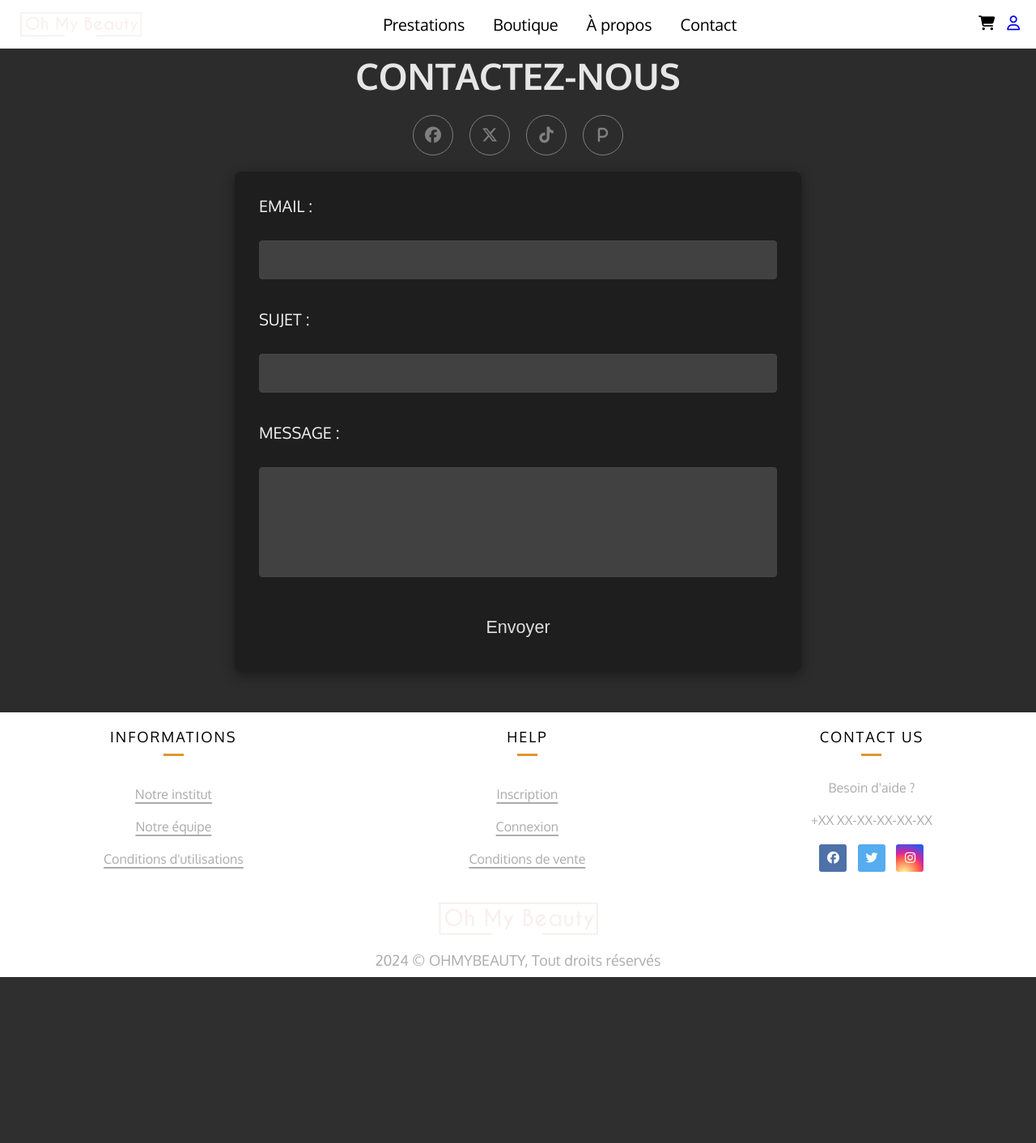
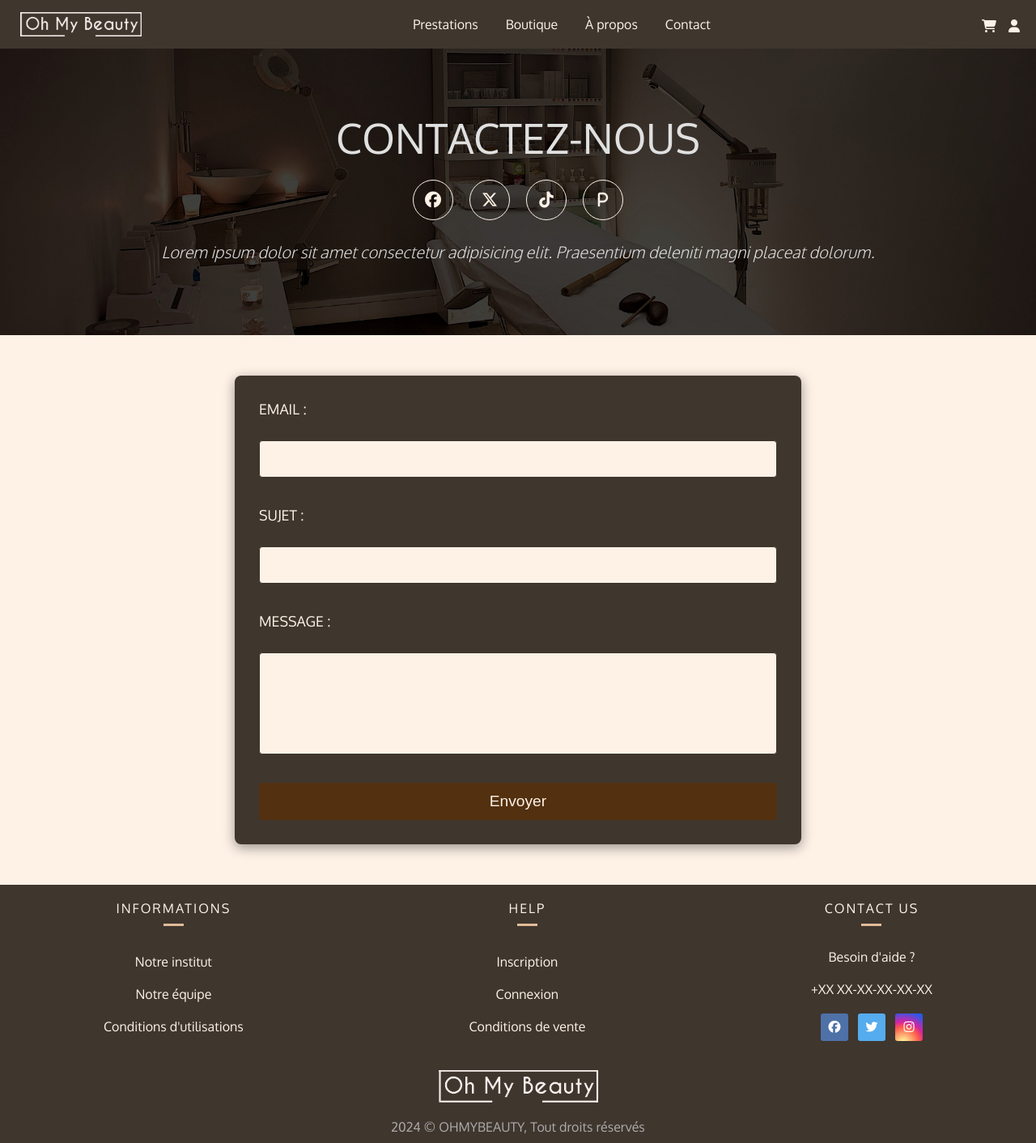
Before and after one commit to BOTnabil/OhMyBeauty, a PHP site: page /view/vueContact.php in a window 1280 px wide. Shown: the whole page at 81% size. Before the commit the page ends 1207 px from the top, so only its background shows below. Run offline with PHP 8.4, Linux system fonts and the light colour scheme; some libraries are stand-ins or nearby versions.

Commit message:
page contact et a propos fini

```diff
--- a/controller/PanierController.php
+++ b/controller/PanierController.php
@@ -53,7 +53,6 @@
                 $_SESSION['products'][] = $produit;
             }
 
-            $_SESSION['MAJpanier'] = "Article ajouté";
         }
         header("Location:index.php?action=voirArticle&id_article=". $id_produit);
 
--- a/public/css/style.css
+++ b/public/css/style.css
@@ -20,11 +20,7 @@
     box-sizing: border-box;
 }
 
-html {
-    font-size: 18px;
-    height: 100%;
-}
-
+a {text-decoration: none;}
 
  /*=================================================================
 ========================= HEADER ================================
@@ -42,13 +38,34 @@
 header {
     z-index: 2;
     display: flex;
-    background-size: cover;
-    top: 0;
-    left: 0;
+    background-color: var(--marron);
     width: 100%;
     height: 60px;
-    padding: 0;
     position: sticky;
+    top: 0;
+}
+
+header button {
+    background: none;
+    border: none;
+    cursor: pointer;
+    font-size: 1em;
+    margin-top: 4px;
+    color: var(--bcreme);
+}
+
+header button:hover{
+    color: var(--beige);
+    transition: all 0.2s;
+}
+
+header li{
+    border-top: 1px solid;
+    border-bottom: 1px solid;
+    border-color: var(--bcreme);
+    padding: 10px;
+    text-align: center;
+    list-style-type: none
 }
 
 .logoNav{
@@ -63,21 +80,22 @@
 nav{
     margin-top: 15px;
     margin: auto;
-    font-size:  20PX;
 }
 
 nav a{
     margin-right: 15px;
     margin-left: 15px;
     transition: all 0.2s;
-color: var(--blanc);
-        text-decoration: none;
-        font-family: var(--oxygen);
-
 }
 
-nav a:hover{
-    color: var(--or);
+header a{
+    font-family: var(--oxygen);
+    color: var(--bcreme);
+}
+
+header a:hover{
+    color: var(--beige);
+    transition: all 0.2s;
 }
 
 .user{
@@ -266,19 +316,18 @@
 
 .logos-contact {
     display: flex;
-    color: grey;
     font-size: 20px;
     height: 50px;
     width: 50px;
     flex-direction: row;
     justify-content: center;
     align-items: center;
-    border: 1px grey solid;
+    border: 1px var(--bcreme) solid;
     border-radius: 50%;
 }
 
 .logos-contact a {
-    color: var(--blanc);
+    color: var(--bcreme);
     display: flex;
     text-decoration: none;
     align-items: center;
@@ -664,27 +680,20 @@
 
 .wrapperContact {
     font-family: var(--oxygen);
-    background-color: #2c2c2c;
+    background-color: var(--bcreme);
     color: #e0e0e0;
     justify-content: center;
     align-items: center;
-    min-height: 100vh;
     box-sizing: border-box;
     padding-bottom: 50px;
 }
 
-.wrapperContact h1 {
-    padding-top: 5px;
-    font-size: 2.5em;
-    color: #e6e6e6;
-    text-align: center;
-}
-
 /* Conteneur du formulaire */
 .wrapperContact form {
-    background-color: #1e1e1e;
+    background-color: var(--marron);
     margin-left: auto;
     margin-right: auto;
+    margin-top: 50px;
     border-radius: 8px;
     padding: 30px;
     box-shadow: 0 4px 15px rgba(0, 0, 0, 0.4);
@@ -695,7 +704,7 @@
 /* Labels */
 .wrapperContact label {
     font-size: 1.1em;
-    color: #f2f2f2;
+    color: var(--bcreme);
     display: block;
     margin-bottom: 8px;
 }
@@ -707,10 +716,10 @@
     width: 100%;
     padding: 12px;
     margin-bottom: 15px;
-    border: 1px solid #444;
+    border: 1px solid var(--marron);
     border-radius: 4px;
-    background-color: #414141;
-    color: #f2f2f2;
+    background-color: var(--bcreme);
+    color: var(--marron);
     font-size: 1em;
     box-sizing: border-box;
     font-family: var(--oxygen);
@@ -720,14 +729,14 @@
 .wrapperContact input[type="text"]:focus,
 .wrapperContact input[type="email"]:focus,
 .wrapperContact textarea:focus {
-    border-color: #d8d8d8;
+    border-color: var(--brun);
     outline: none;
 }
 
 /* Bouton de soumission */
 .wrapperContact input[type="submit"] {
-    background-color: var(--crimson);
-    color: var(--blanc);
+    background-color: var(--brun);
+    color: var(--bcreme);
     padding: 12px 20px;
     border: none;
     border-radius: 4px;
@@ -790,71 +799,6 @@
     background-color: var(var(--crimson));
 }
 
-/* PANIER HEADER */
-.header-cart-toggle {
-    position: relative;
-    display: inline-block;
-    margin-top: 20px;
-    margin-right: 15px;
-    z-index: 1000;
-}
-
-.header-cart-toggle i{
-    color: var(--blanc);
-}
-
-.header-cart-toggle i:hover{
-    color: var(--or);
-}
-
-#cartContainer {
-    position: absolute;
-    top: 60px;
-    right: 0;
-    background-color: var(--blanc);
-    width: 100%;
-    z-index: 100;
-    padding: 20px;
-    display: none;
-}
-
-#cartContainer h2 {
-    font-size: 18px;
-    margin-bottom: 10px;
-}
-
-.cart-summary {
-    margin-top: 10px;
-}
-
-.btn-gerer-panier {
-    display: block;
-    text-align: center;
-    padding: 10px;
-    background-color: var(--crimson);
-    color: var(--blanc);
-    text-decoration: none;
-    margin-top: 10px;
-}
-
-.cart-count {
-    background-color: rgb(253, 67, 67);
-    color: var(--blanc);
-    border-radius: 50%;
-    padding: 2px 6px;
-    font-size: 12px;
-    position: absolute;
-    top: -10px;
-    right: -8px;
-}
-
-#toggleCartBtn {
-    background: none;
-    border: none;
-    cursor: pointer;
-    font-size: 1em;
-    padding: 0;
-}
 
 /* FOOTER */
 
@@ -880,7 +824,7 @@
   }
 
   .text-white {
-    color: var(--blanc);
+    color: var(--bcreme);
   }
 
   .text-center {
@@ -894,7 +838,7 @@
   }
 
   .bg-footer {
-    background-size: cover;
+    background-color: var(--marron);
     font-family: var(--oxygen);
     width: 100%;
     bottom: 0;
@@ -914,7 +858,7 @@
     list-style: none;
 
     a {
-      color: #acacac;
+      color: var(--bcreme);
       line-height: 40px;
       font-size: 16px;
       transition: all 0.2s;
@@ -943,7 +887,7 @@
   }
 
   .contact-info {
-    color: #acacac;
+    color: var(--bcreme);
     font-size: 16px;
     margin-top: 20px
   }
@@ -1009,132 +953,10 @@
       right: 0;
       margin: auto;
       display: block;
-      border-bottom: 3px solid #E0952E;
+      border-bottom: 3px solid var(--beige)
     }
   }
 
-
-
-/*A PROPOS MAIN PAGE*/
-
-.box-about-us {
-	transform: translateX(100%);
-	transition: transform 0.6s ease;
-}
-
-.box-about-us:nth-of-type(even) {
-	transform: translateX(-100%);
-}
-
-.box-about-us.show {
-	transform: translateX(0);
-
-}
-
-.about-us {
-    display: flex;
-    background-color: var(--blanc);
-    scroll-snap-align: start;
-}
-
-.about-us-content {
-    flex: 0 1 50%;
-    display: flex;
-    flex-direction: column;
-    justify-content: center;
-    align-items: center;
-    padding: 10rem;
-    box-sizing: border-box;
-}
-
-.about-us-heading {
-    font-family: var(--oxygen);
-    font-size: 2rem;
-    font-weight: 300;
-    text-transform: uppercase;
-    color: var(--bordeau);
-}
-
-.sub-heading {
-    font-family: var(--rufina);
-    font-size: 3.5rem;
-    font-weight: 300;
-    letter-spacing: .2rem;
-    color: var(--or);
-}
-
-.about-us-paragraph {
-    font-size: 1rem;
-    font-style: italic;
-    font-weight: 300;
-    margin-bottom: 2rem;
-}
-
-.about-us-btn {
-    width: 10rem;
-    padding: .5rem .3rem;
-    font-size: 1rem;
-    text-transform: uppercase;
-    color: var(--or);
-    background-color: transparent;
-    border: .1rem solid var(--or);
-    outline: none;
-    cursor: pointer;
-}
-
-.btn-arrow {
-    margin-left: .5rem;
-    transition: margin-left .4s;
-}
-
-.about-us-btn:hover .btn-arrow {
-    margin-left: 1rem;
-}
-
-.about-us-images {
-    flex: 1;
-    position: relative;
-    margin: auto;
-}
-
-.image {
-    width: 22rem;
-    position: absolute;
-    top: 40%;
-    left: 40%;
-    box-shadow: 0 2rem 4rem rgba(0, 0, 0, .4);
-    border-radius: .3rem;
-    border: .2rem solid var(--or);
-}
-
-.image-1 {
-    transform: translate(-20%, -90%);
-}
-
-.image-2 {
-    transform: translate(-70%, -70%);
-}
-
-.image-3 {
-    transform: translate(-50%, -50%);
-}
-
-.image-4 {
-    transform: translate(-30%, -30%);
-}
-
-@media screen and (max-width: 1422px) {
-    .about-us-images {
-      display: none;
-    }
-
-    .about-us-content {
-        flex: 100%;
-        padding : 50px;
-        overflow: hidden
-    }
-
-  }
 
 /* slider */
 
--- a/view/template.php
+++ b/view/template.php
@@ -26,11 +26,9 @@
     <header>
 
         <!-- Menu burger -->
-        <a href="#" id="openBtn">
-            <span class="burger-icon">
-                <span><i class="fa-solid fa-bars fa-xl"></i></span>
-            </span>
-        </a>
+        <button id="openBtn">
+                <i class="fa-solid fa-bars fa-xl"></i>
+        </button>
         <a href="index.php?action=home" class="logoNav"><img src="./public/img/logo_header.png"  alt="image logo Oh My Beauty"></a>
         <div id="mySidenav" class="sidenav">
             <ul>
@@ -70,7 +68,9 @@
 
         <!-- Menu utilisateur bouton -->
         <div class="user">
-            <a href="#"><i class="fa-regular fa-user fa-l"></i></a>
+            <button>
+                <i class="fa-solid fa-user fa-l"></i>
+            </button>
         </div>
         <!-- fin du menu utilisateur bouton -->
 
@@ -80,23 +80,20 @@
                 // si l'utilisateur est connecté
                 if (isset($_SESSION['user_id'])) {
                     ?>
-                    <div class="user-menu-item">
-                        <h3><a href="index.php?action=recap">Votre espace</a></h3>
+                    <ul class="user-menu-item">
+                        <li><a href="index.php?action=recap">Votre espace</a></li>
                         <?php if (\App\Session::estAdmin()) { ?>
-                        <h3><a href="index.php?action=admin">Espace admin</a></h3> <?php } ?>
-                        <h3><a href="index.php?action=deconnexion">Se déconnecter</a></h3>
-                        <h3><a href="index.php?action=supprimerUtilisateur" onclick="return confirm('Supprimer votre compte ? Vos rendez-vous et commandes ne seront pas annulés');">Supprimer mon compte</a></h3>
-                    </div>
+                        <li><a href="index.php?action=admin">Espace admin</a> <?php } ?></li>
+                        <li><a href="index.php?action=deconnexion">Se déconnecter</a></li>
+                        <li><a href="index.php?action=supprimerUtilisateur" onclick="return confirm('Supprimer votre compte ? Vos rendez-vous et commandes ne seront pas annulés');">Supprimer mon compte</a></li>
+                    </ul>
                     <?php
                 } else {
                     ?>
-                    <div class="user-menu-item">
-                        <a href='index.php?action=inscription'>S'inscrire</a>
-                    </div>
-
-                    <div class="user-menu-item">
-                        <a href='index.php?action=connexion'>Se connecter</a>
-                    </div>
+                    <ul class="user-menu-item">
+                        <li><a href='index.php?action=inscription'>S'inscrire</a></li>
+                        <li><a href='index.php?action=connexion'>Se connecter</a></li>
+                    </ul>
                 <?php
                 }
             ?>
--- a/view/vueContact.php
+++ b/view/vueContact.php
@@ -2,10 +2,12 @@
 ob_start();
 ?>
 
-<!-- bannière -->
-<section class="wrapperContact">
+<div class="wrapperContact">
 
-    <h1>CONTACTEZ-NOUS</h1>
+<!-- contact -->
+    <section class="contact">
+
+        <h2>CONTACTEZ-NOUS</h2>
         <div class="logos">
             <div class="logos-contact">
                 <a href="#"><i class="fa-brands fa-facebook-f"></i></a>
@@ -20,7 +22,10 @@
                 <a href="#"><i class="fa-solid fa-p"></i></a>
             </div>
         </div>
-<!-- fin de bannière -->
+        <p>Lorem ipsum dolor sit amet consectetur adipisicing elit. Praesentium deleniti magni placeat dolorum.</p>
+
+    </section>
+<!-- fin de contact -->
 
     <?php
     // Message de confirmation ou d'erreur après l'ajout
@@ -43,7 +48,7 @@
         <input type="submit" value="Envoyer">
     </form>
 <!-- fin du formulaire de contact -->
-</section>
+</div>
 
 <?php
 $titre = "Contact - Oh My Beauty";
```
Also changed, not shown: other parts of public/css/style.css (+75 -74 lines), view/home.php (+0 -35 lines), public/img/img1.jpg, public/img/img3.jpg. Lines whose indentation alone changed are shown as unchanged.
